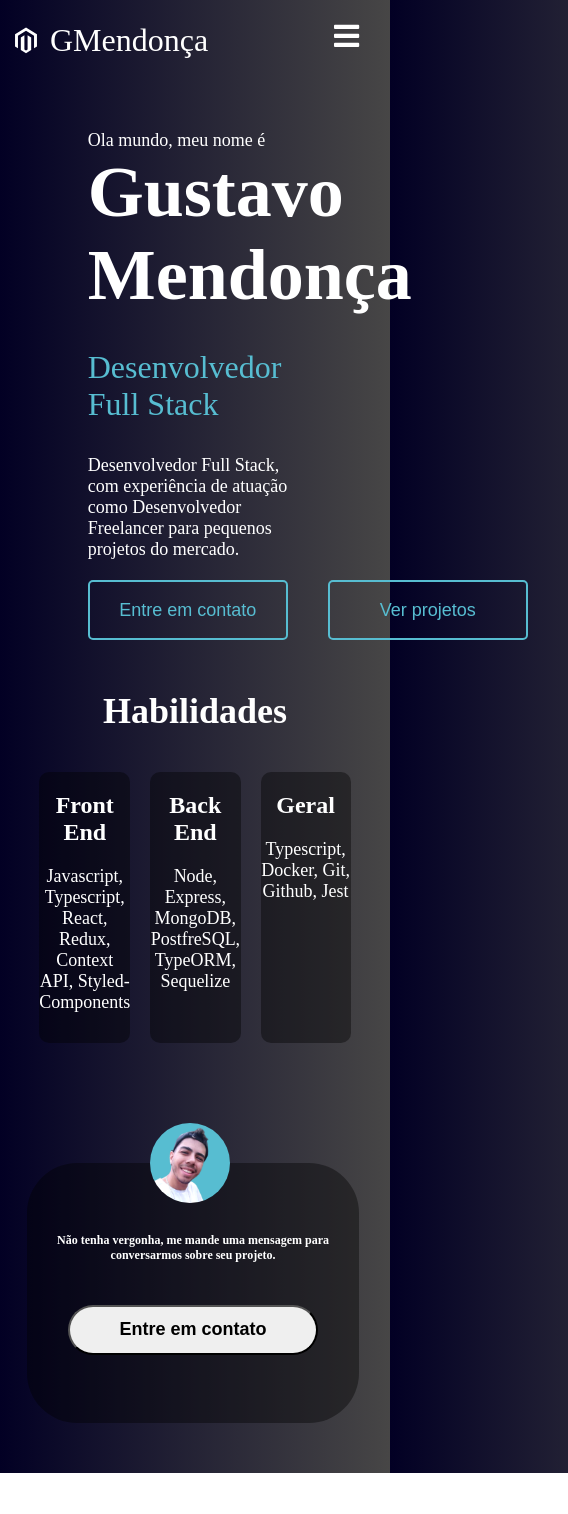
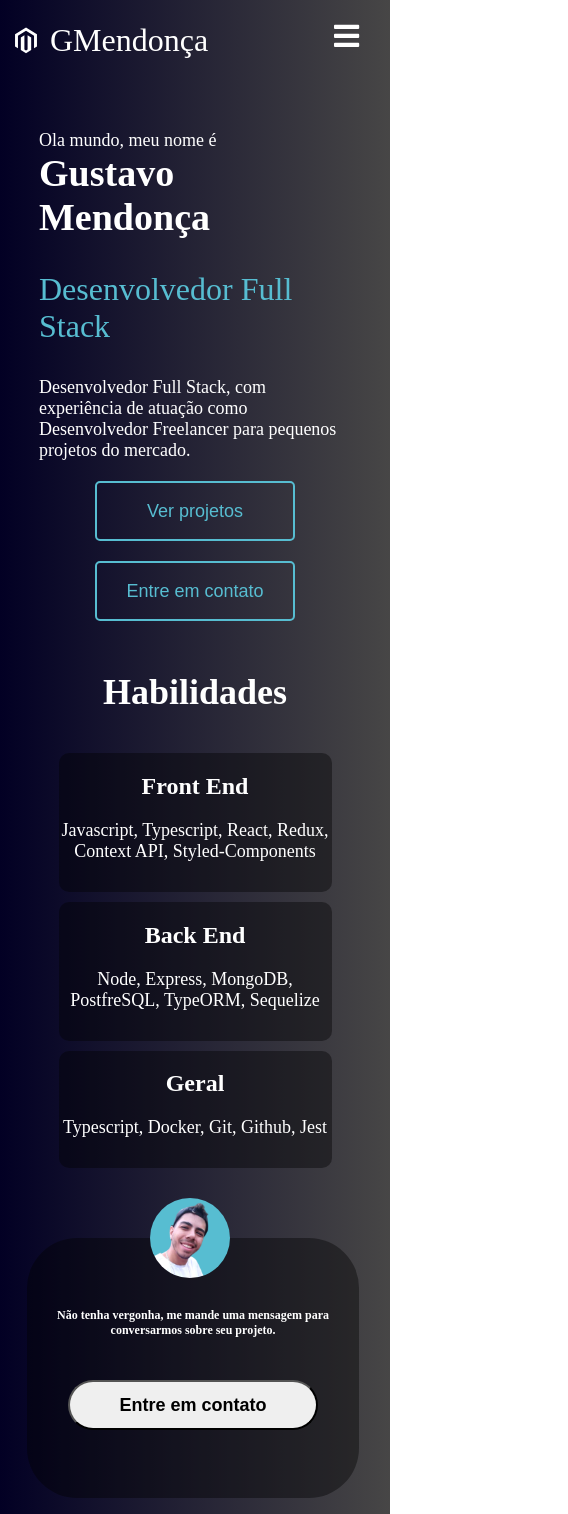
Before and after one commit to GustavoMen/Next-Portfolio, a Next.js app: page / in a window 390 px wide. Shown: the top 1514 px of the page, 568 px wide, since content can reach past the window. Before the commit the page ends 1473 px from the top, so only its background shows below. Built offline with nearby package versions, Linux system fonts and the light colour scheme.

Commit message:
responsive done

```diff
--- a/components/Footer/Footer.elements.js
+++ b/components/Footer/Footer.elements.js
@@ -28,22 +28,22 @@ export const ImageFooter = styled.img`
   overflow: hidden;
   position: absolute;
   bottom: 160px;
-  left: 45%;
+  left: 48%;
 
   @media screen and (max-width: 1000px) {
     bottom: 190px;
   }
   @media screen and (max-width: 800px) {
-    left: 42%;
+    left: 44%;
   }
   @media screen and (max-width: 550px) {
-    left: 37%;
+    left: 41%;
   }
   @media screen and (max-width: 426px) {
     bottom: 220px;
   }
-  @media screen and (max-width: 321px) {
-    left: 32%;
+  @media screen and (max-width: 390px) {
+    left: 37%;
   }
 `;
 
--- a/pages/index.jsx
+++ b/pages/index.jsx
@@ -19,17 +19,18 @@ export default function Home() {
           <SecundaryText>Desenvolvedor Full Stack</SecundaryText>
           <AboutText>Desenvolvedor Full Stack, com experiência de atuação como Desenvolvedor Freelancer para pequenos projetos do mercado.</AboutText>
           <DivBtns>
+            <Link href="/experience">
+              <a>
+                <BtnSectionOne>Ver projetos</BtnSectionOne>
+              </a>
+            </Link>
+
             <Link href="/contact">
               <a>
                 <BtnSectionOne>Entre em contato</BtnSectionOne>
               </a>
             </Link>
 
-            <Link href="/experience">
-              <a>
-                <BtnSectionOne>Ver projetos</BtnSectionOne>
-              </a>
-            </Link>
           </DivBtns>
         </ContainerText>
       </SectionOne>
--- a/styles/index.elements.js
+++ b/styles/index.elements.js
@@ -12,6 +12,10 @@ export const ContainerText = styled.div`
   display: flex;
   flex-direction: column;
   align-self: center;
+
+  @media screen and (max-width: 1000px) {
+    width: 80vw;
+  }
 `;
 
 export const FristText = styled.span`
@@ -25,6 +29,19 @@ export const MainText = styled.h1`
   font-size: 72px;
   margin-top: 0;
   margin-bottom: 0;
+
+  @media screen and (max-width: 750px) {
+    font-size: 62px;
+  }
+  @media screen and (max-width: 650px) {
+    font-size: 54px;
+  }
+  @media screen and (max-width: 530px) {
+    font-size: 46px;
+  }
+  @media screen and (max-width: 479px) {
+    font-size: 38px;
+  }
 `;
 
 export const SecundaryText = styled.p`
@@ -40,6 +57,12 @@ export const AboutText = styled.span`
 export const DivBtns = styled.div`
   display: flex;
   flex-direction: row;
+  justify-content: space-between;
+
+  @media screen and (max-width: 530px) {
+    flex-direction: column;
+    align-items: center;
+  }
 `;
 
 export const BtnSectionOne = styled.button`
@@ -58,6 +81,10 @@ export const BtnSectionOne = styled.button`
   &:hover {
     background-color: #57bdd1;
     color: #fff;
+  }
+
+  @media screen and (max-width: 1000px) {
+    margin-right: 0;
   }
 `;
 
@@ -80,6 +107,11 @@ export const DivTechs = styled.div`
   display: flex;
   flex-direction: row;
   justify-content: space-between;
+
+  @media screen and (max-width: 1000px) {
+    flex-direction: column;
+    align-items: center;
+  }
 `;
 
 export const ContainerTech = styled.div`
@@ -90,6 +122,12 @@ export const ContainerTech = styled.div`
   text-align: center;
   padding-bottom: 30px;
   margin-bottom: 50px;
+
+  @media screen and (max-width: 1000px) {
+    width: 70vw;
+    margin: 0;
+    margin-top: 10px;
+  }
 `;
 
 export const TitleTechs = styled.h2`
```
